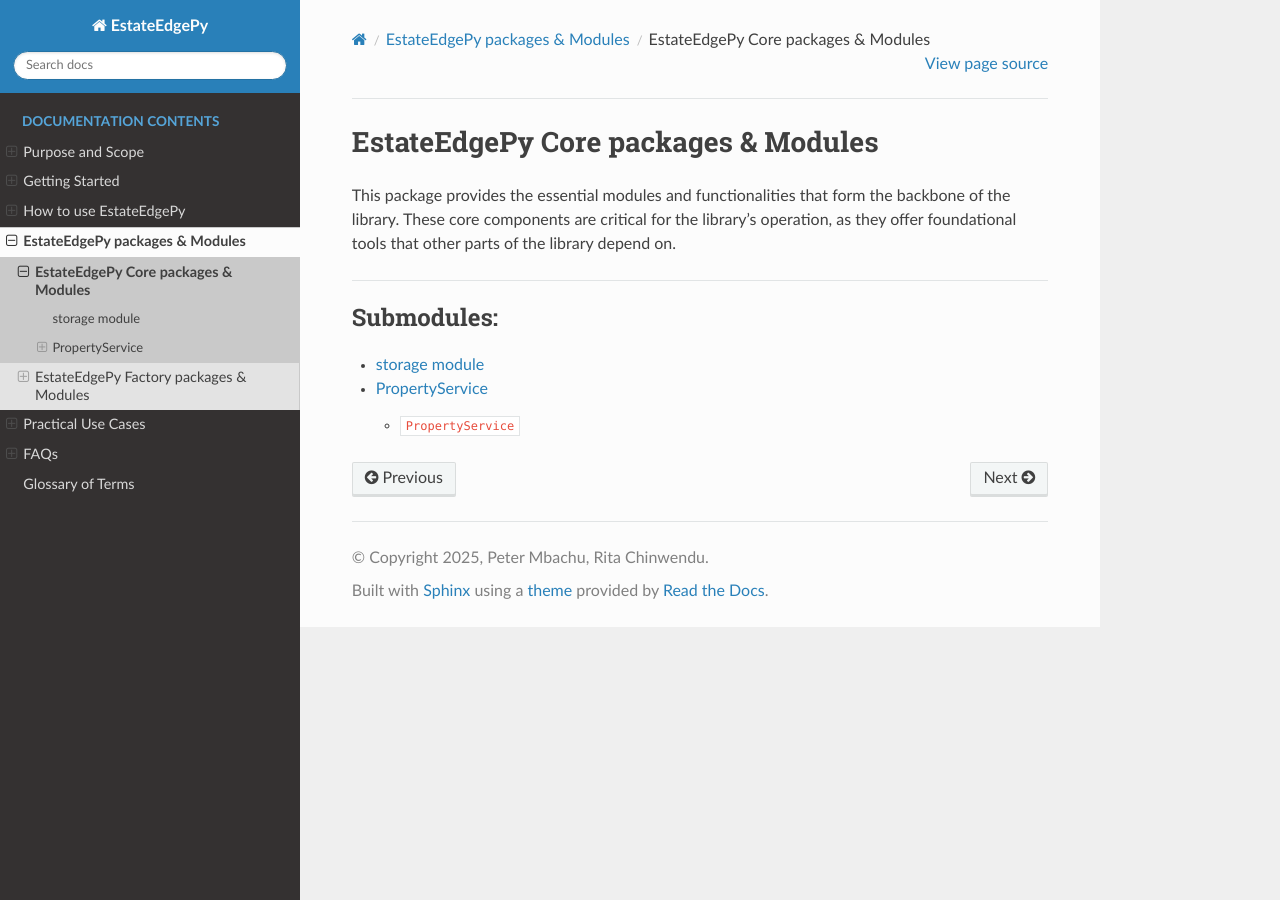
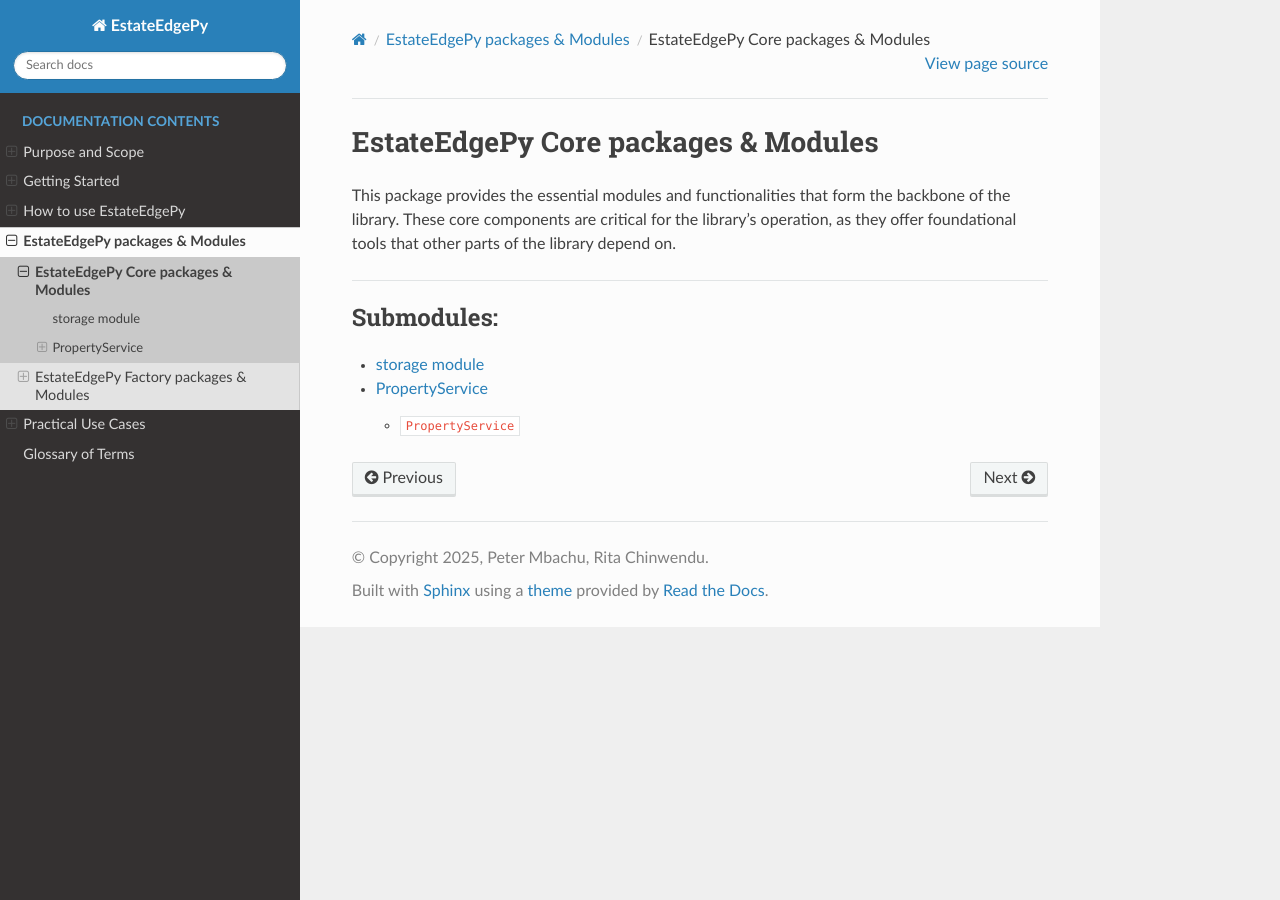
Before and after one commit to cla-bit/EstateEdgePy-Docs, a Sphinx documentation site: the page built from source/datadock.core.rst, in a window 1280 px wide. Built offline with Sphinx 7.4.7 and the Read the Docs theme 3.1.0, drawn with Linux system fonts in a browser that asks for light colours; pages that are not in the unit, such as notebooks, are missing from menus.

Commit message:
Update index.rst

```diff
--- a/source/index.rst
+++ b/source/index.rst
@@ -43,10 +43,7 @@
    get_started
    examples
    datadock
-   features
-   sec_filings
    use_cases
-   faqs
    glossary
 
 
```
